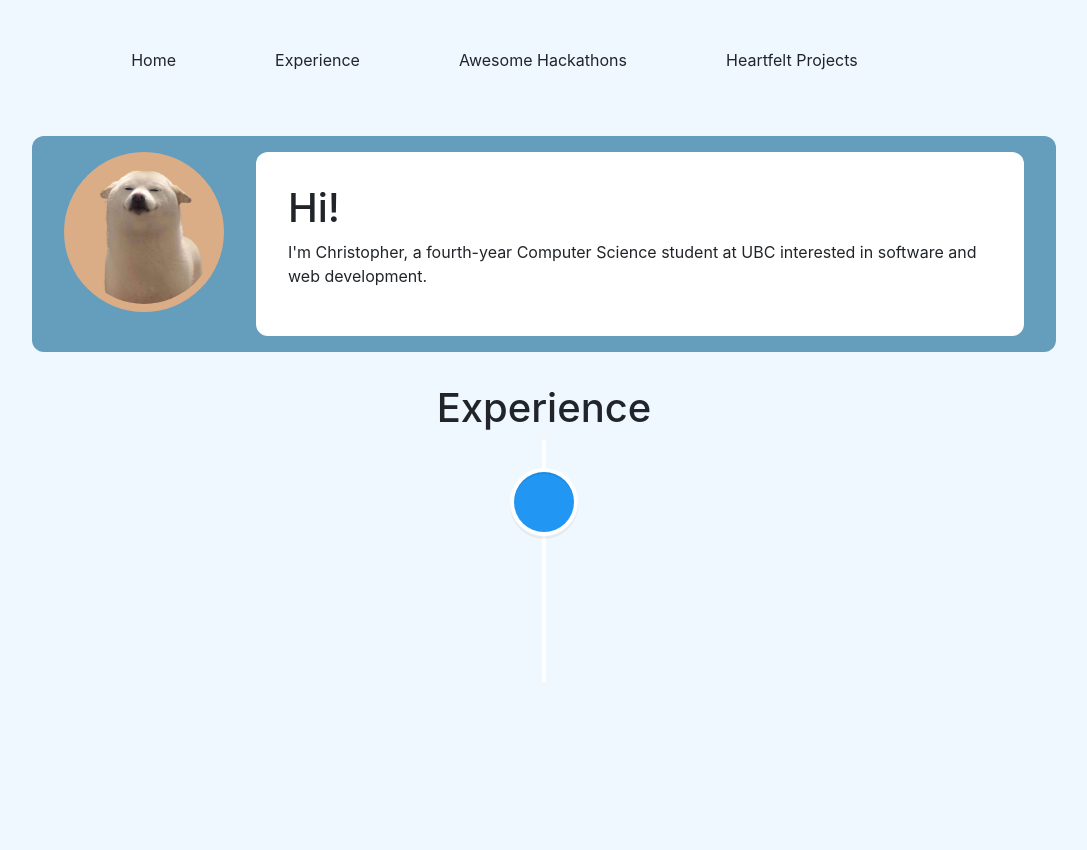
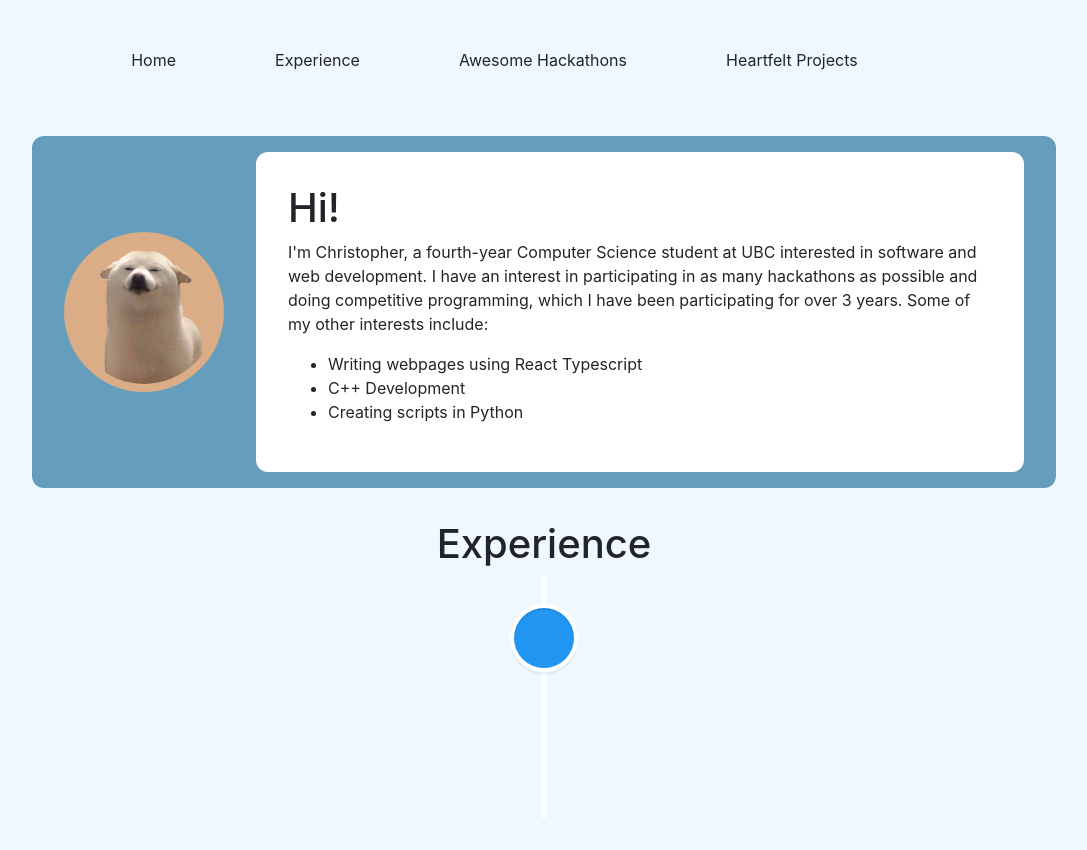
Before and after one commit to christopherhui/personal-website, a React (Create React App) app: page / in a window 1280 px wide. Shown: the whole page, without its empty margins (96-1183 px from the left). Before the commit the page ends 800 px from the top, so only its background shows below. Built offline with nearby package versions, Linux system fonts and the light colour scheme.

Commit message:
styling changes

```diff
--- a/src/components/home.component.tsx
+++ b/src/components/home.component.tsx
@@ -18,6 +18,9 @@ const aboutMe = css({
   borderRadius: '0.75em',
   padding: '1em 2em',
   display: 'flex',
+  alignItems: 'center',
+  justifyContent: 'center',
+  flexWrap: 'wrap',
   ':hover': {
     boxShadow: `5px 5px 30px 2px ${BLUE}`,
   }
@@ -35,7 +38,7 @@ const intro = css({
   background: 'white',
   borderRadius: '0.75em',
   padding: '2em',
-  width: '100%'
+  width: '80%'
 });
 
 const experience = css({
@@ -54,7 +57,15 @@ const Home = () => {
         <Image src={doge} roundedCircle css={aboutImage} />
         <div css={intro}>
           <h1>Hi!</h1>
-          <p>I'm Christopher, a fourth-year Computer Science student at UBC interested in software and web development.</p>
+          <p>I'm Christopher, a fourth-year Computer Science student at UBC interested in software and web development.
+          I have an interest in participating in as many hackathons as possible and doing competitive programming, which I have been participating
+          for over 3 years. Some of my other interests include:
+          </p>
+          <ul>
+            <li>Writing webpages using React Typescript</li>
+            <li>C++ Development</li>
+            <li>Creating scripts in Python</li>
+          </ul>
         </div>
       </div>
       <div css={experience}>
```
